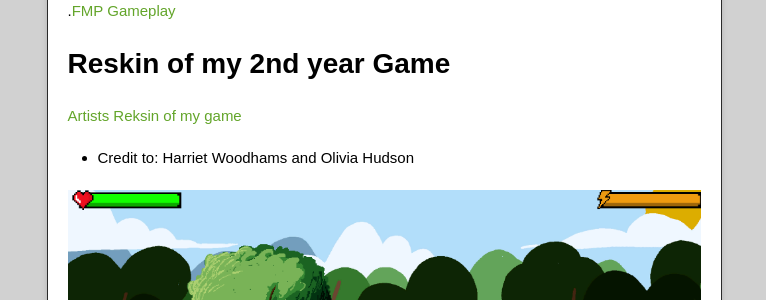
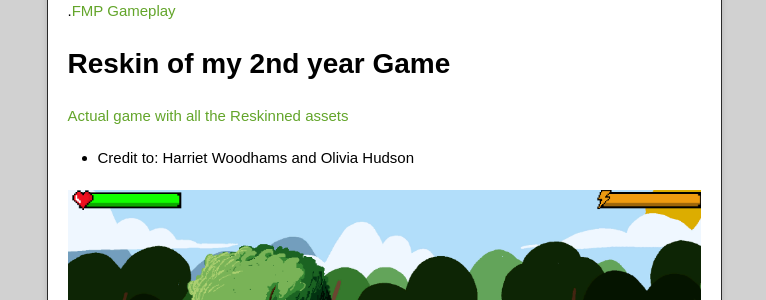
Before and after one commit to OscarW2510/portfolio, a Jekyll site: the page built from gallery.md, in a window 1280 px wide and 900 px high, scrolled down 445 px. Shown: the part 153-453 px from the top of the window, without its empty margins (256-1022 px from the left). Built offline with Jekyll 4.4.1, drawn with Linux system fonts in a browser that asks for light colours; the repository's description, which GitHub fills in, is left out; our own code applies the rules of GitHub Pages for plain Markdown files.

Commit message:
Update gallery.md

```diff
--- a/gallery.md
+++ b/gallery.md
@@ -17,7 +17,7 @@ layout: default
   .[FMP Gameplay](https://www.youtube.com/watch?v=RUd6ki2dnlc)
 
 # Reskin of my 2nd year Game
- [Artists Reksin of my game](https://oscarw2510.github.io/Artist-change-game/)
+ [Actual game with all the Reskinned assets](https://oscarw2510.github.io/Artist-change-game/)
 
  - Credit to: Harriet Woodhams and Olivia Hudson
 
```
